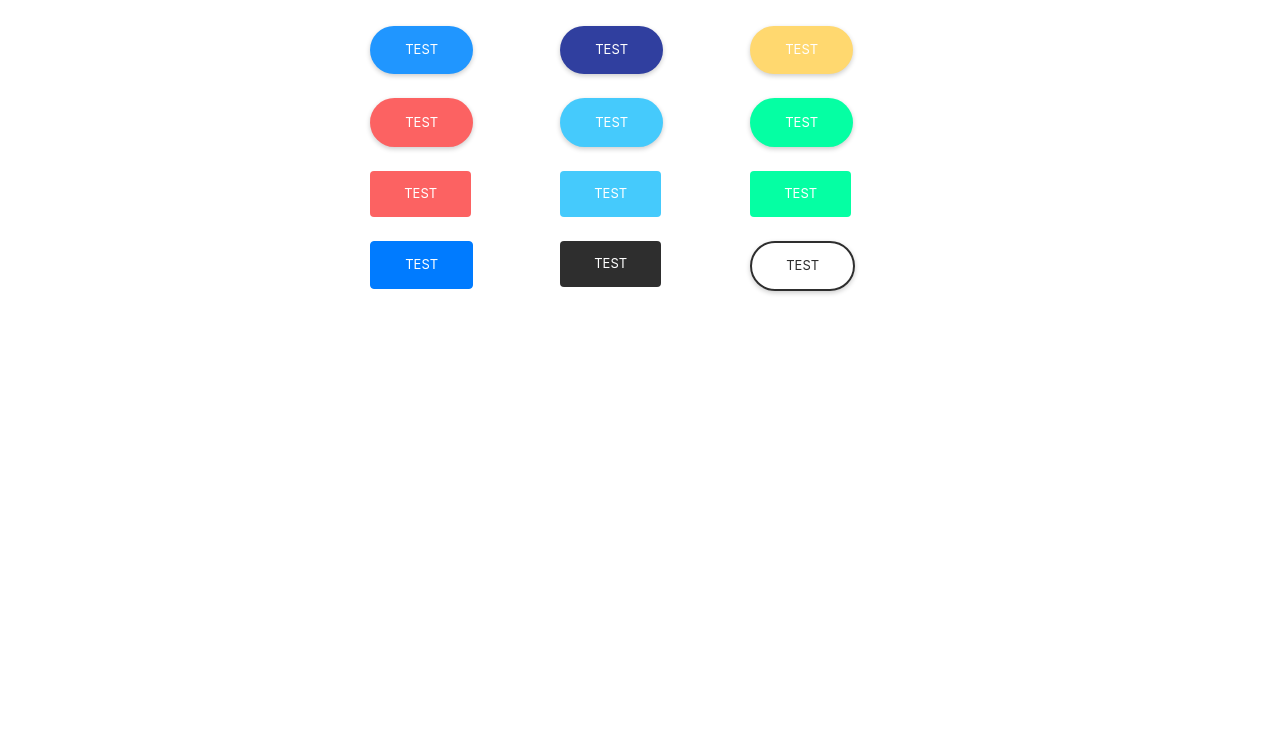
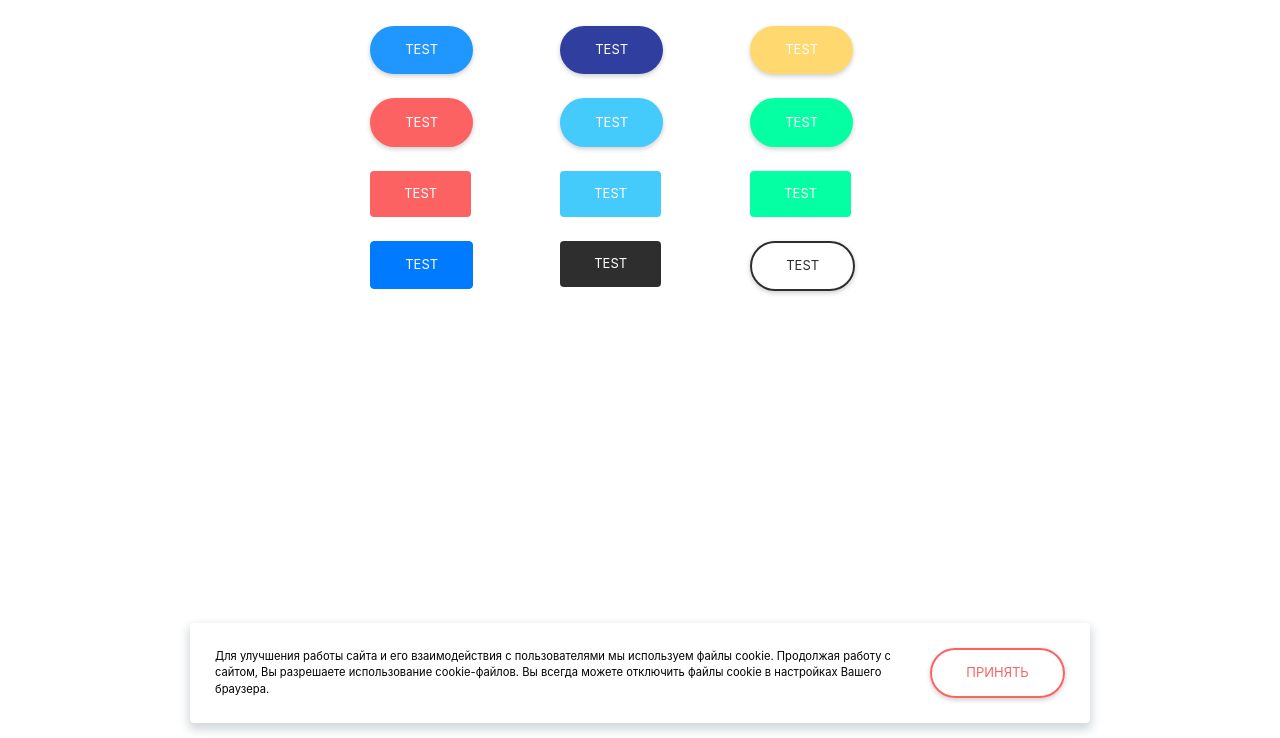
Before and after one commit to SerPan23/a-little-more-beautiful-bootstrap, a website: page examples/buttons.html in a window 1280 px wide. Shown: the part 62-800 px from the top of the page. Drawn offline with nearby package versions, Linux system fonts and the light colour scheme.

Commit message:
add_cookie_notify

```diff
--- a/examples/buttons.html
+++ b/examples/buttons.html
@@ -70,6 +70,28 @@
         </div> <br>
     </div>
     <div class="btn-scrollup-blue scrollup"><i class="fa fa-chevron-up"></i></div>
+    <div id="cookie_notification">
+        <p>Для улучшения работы сайта и его взаимодействия с пользователями мы используем файлы cookie. Продолжая работу с
+            сайтом, Вы разрешаете использование cookie-файлов. Вы всегда можете отключить файлы cookie в настройках Вашего
+            браузера.</p>
+        <button class="btn btn-rounded-outline-red-orange cookie_accept">Принять</button>
+    </div>
+    <script>
+        function checkCookies() {
+                let cookieDate = localStorage.getItem('cookieDate');
+                let cookieNotification = document.getElementById('cookie_notification');
+                let cookieBtn = cookieNotification.querySelector('.cookie_accept');
+
+                cookieNotification.classList.add('show');
+
+                // При клике на кнопку, в локальное хранилище записывается текущая дата в системе UNIX
+                cookieBtn.addEventListener('click', function () {
+                    localStorage.setItem('cookieDate', Date.now());
+                    cookieNotification.classList.remove('show');
+                })
+            }
+            checkCookies();
+    </script>
 </body>
 
 </html>
--- /dev/null
+++ b/sass/_cookie-notification.scss
@@ -0,0 +1,44 @@
+#cookie_notification {
+    display: none;
+    justify-content: space-between;
+    align-items: flex-end;
+    position: fixed;
+    bottom: 15px;
+    left: 50%;
+    width: 900px;
+    max-width: 90%;
+    transform: translateX(-50%);
+    padding: 25px;
+    background-color: white;
+    border-radius: 4px;
+    box-shadow: 0px 5px 10px 2px rgba(34, 60, 80, 0.2);
+}
+
+#cookie_notification p {
+    margin: 0;
+    font-size: 0.7em;
+    text-align: left;
+    color: black;
+}
+
+
+@media (min-width: 576px) {
+    #cookie_notification.show {
+        display: flex;
+    }
+
+    .cookie_accept {
+        margin: 0 0 0 25px;
+    }
+}
+
+@media (max-width: 575px) {
+    #cookie_notification.show {
+        display: block;
+        text-align: left;
+    }
+
+    .cookie_accept {
+        margin: 10px 0 0 0;
+    }
+}
--- a/sass/almbb.scss
+++ b/sass/almbb.scss
@@ -1,5 +1,6 @@
 @import "animated-bootstrap-hamburger";
 @import "modify-carousel";
 @import "buttons";
+@import "cookie-notification";
 // @import "sidenav";
 @import "mixins";
```
Also changed, not shown: css/almbb.css.
